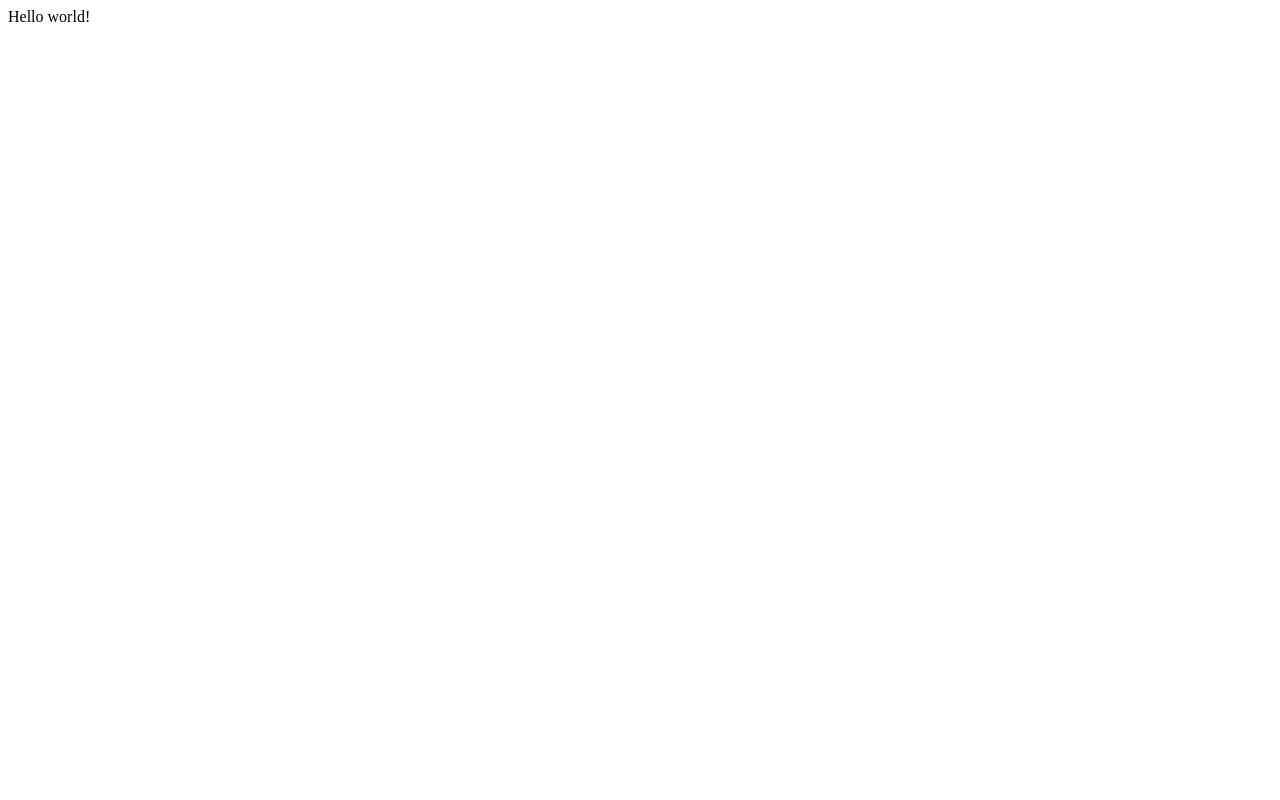
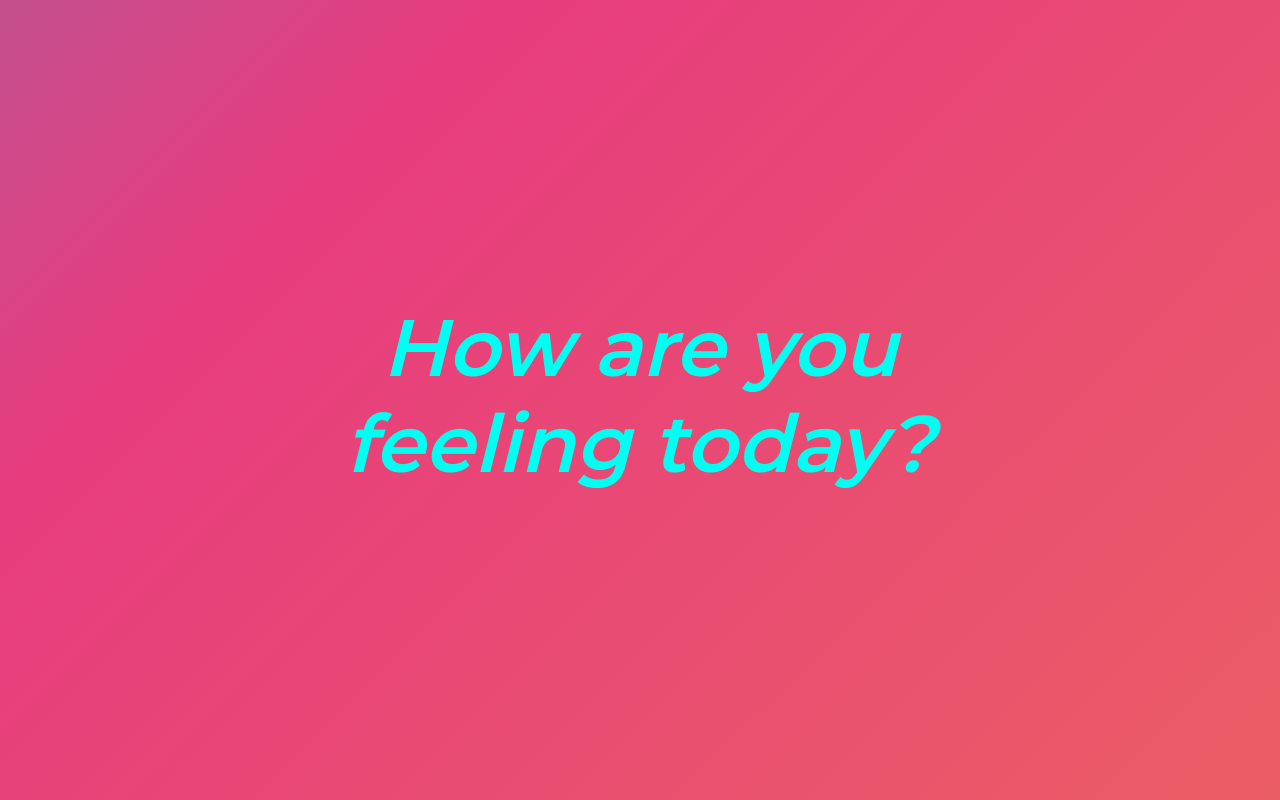
Before and after one commit to SudoSharma/huemotion, a Gatsby site: page / in a window 1280 px wide. Built offline with nearby package versions, Linux system fonts and the light colour scheme; Gatsby itself is replaced by a stand-in of ours.

Commit message:
[add] finish first page of react app

```diff
--- /dev/null
+++ b/gatsby-browser.js
@@ -0,0 +1 @@
+import "./src/styles/global.css"
--- a/package.json
+++ b/package.json
@@ -14,9 +14,12 @@
     "test": "echo \"Write tests! -> https://gatsby.dev/unit-testing\" && exit 1"
   },
   "dependencies": {
+    "bootstrap": "^4.4.1",
     "gatsby": "^2.18.12",
     "react": "^16.12.0",
-    "react-dom": "^16.12.0"
+    "react-bootstrap": "^1.0.0-beta.16",
+    "react-dom": "^16.12.0",
+    "typeface-montserrat": "0.0.75"
   },
   "devDependencies": {
     "prettier": "^1.19.1"
--- /dev/null
+++ b/src/components/greeting.js
@@ -0,0 +1,6 @@
+import React from "react"
+import greetingStyles from "./greeting.module.css"
+
+export default props => (
+  <h1 className={greetingStyles.greeting}>{props.text}</h1>
+)
--- /dev/null
+++ b/src/components/greeting.module.css
@@ -0,0 +1,27 @@
+.greeting {
+  font-weight: 600;
+  font-style: italic;
+  text-align: center;
+  color: #00fff1;
+}
+
+/* Tablet Screen Size */
+@media (min-width: 768px) {
+  .greeting {
+    max-width: 690px;
+  }
+}
+
+/* Large Phone Screen Size */
+@media (max-width: 425px) {
+  .greeting {
+    font-size: 4rem;
+    width: 275px;
+  }
+}
+
+@media (min-width: 426px) {
+  .greeting {
+    font-size: 5rem;
+  }
+}
--- a/src/pages/index.js
+++ b/src/pages/index.js
@@ -1,3 +1,15 @@
 import React from "react"
+import Greeting from "../components/greeting.js"
+import "typeface-montserrat"
+import "bootstrap/dist/css/bootstrap.min.css"
+import { Container, Row, Col } from "react-bootstrap"
 
-export default () => <div>Hello world!</div>
+export default () => (
+  <Container>
+    <Row>
+      <Col className="greeting-col">
+        <Greeting text="How are you feeling today?" />
+      </Col>
+    </Row>
+  </Container>
+)
--- /dev/null
+++ b/src/styles/global.css
@@ -0,0 +1,57 @@
+html {
+  /* background-color: #08aeea; */
+  /* background-image: linear-gradient(0deg, #08aeea 0%, #2af598 100%); */
+  background: linear-gradient(-45deg, #ee7752, #e73c7e, #23a6d5, #23d5ab);
+  background-size: 400% 400%;
+  -webkit-animation: Gradient 15s ease infinite;
+  -moz-animation: Gradient 15s ease infinite;
+  animation: Gradient 15s ease infinite;
+}
+
+@-webkit-keyframes Gradient {
+  0% {
+    background-position: 0% 50%;
+  }
+  50% {
+    background-position: 100% 50%;
+  }
+  100% {
+    background-position: 0% 50%;
+  }
+}
+
+@-moz-keyframes Gradient {
+  0% {
+    background-position: 0% 50%;
+  }
+  50% {
+    background-position: 100% 50%;
+  }
+  100% {
+    background-position: 0% 50%;
+  }
+}
+
+@keyframes Gradient {
+  0% {
+    background-position: 0% 50%;
+  }
+  50% {
+    background-position: 100% 50%;
+  }
+  100% {
+    background-position: 0% 50%;
+  }
+}
+
+body {
+  font-family: "Montserrat" !important;
+  background-color: transparent !important;
+}
+
+.greeting-col {
+  height: 100vh;
+  align-items: center;
+  display: flex;
+  justify-content: center;
+}
```
Also changed, not shown: 2 other files.
